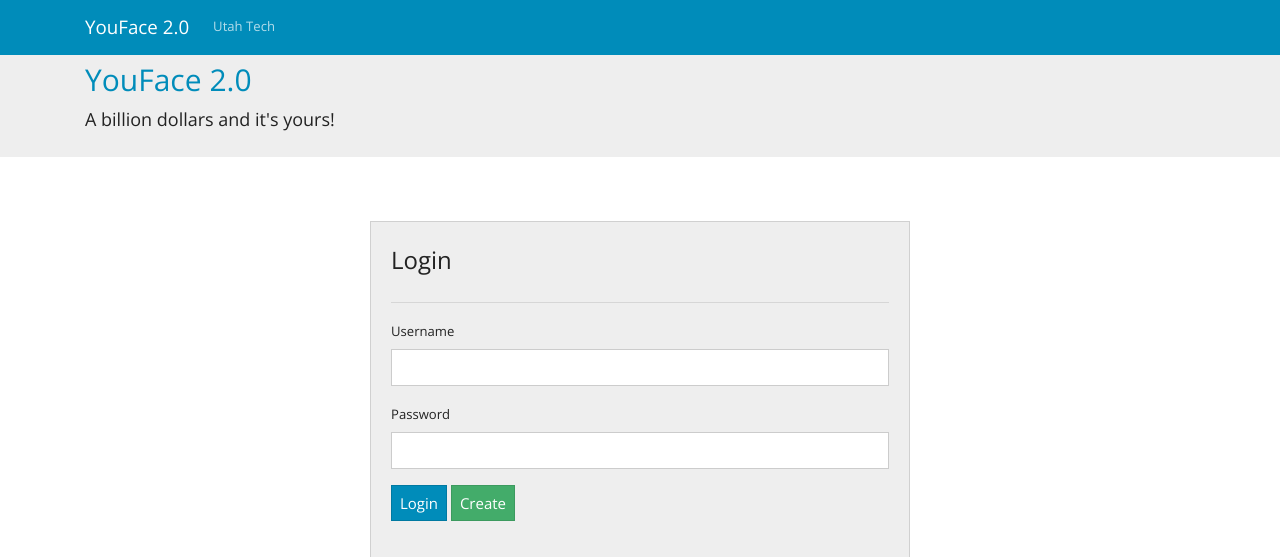
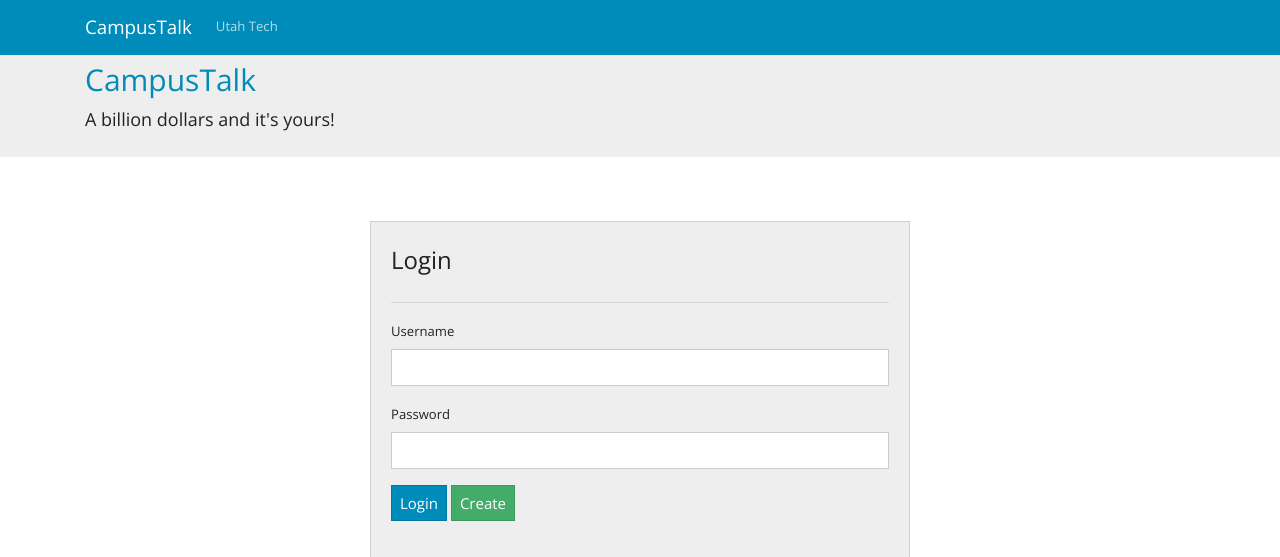
Before and after one commit to JeffCompasClassrooms/cs2450-youface-fall2025-the-walking-devs, a Flask app: page /loginscreen in a window 1280 px wide. Shown: the top 557 px of the page. Run offline with Flask 3, Linux system fonts and the light colour scheme; data that the repository does not hold is empty; some libraries are stand-ins or nearby versions.

Commit message:
Changed instanced of {{ title }} to CampusTalk

```diff
--- a/templates/base.html
+++ b/templates/base.html
@@ -2,7 +2,7 @@
 <html>
     <head>
       <meta charset="utf-8">
-      <title>{{ title }}</title>
+      <title>CampusTalk</title>
       <link rel="stylesheet" href="{{ url_for('static', filename='bootstrap.min.css') }}" type="text/css">
       <link rel="stylesheet" href="{{ url_for('static', filename='youface.css') }}" type="text/css">
       <script src="https://code.jquery.com/jquery-3.2.1.slim.min.js" integrity="sha384-KJ3o2DKtIkvYIK3UENzmM7KCkRr/rE9/Qpg6aAZGJwFDMVNA/GpGFF93hXpG5KkN" crossorigin="anonymous"></script>
@@ -12,7 +12,7 @@
     <body>
       <nav class="navbar navbar-expand-lg navbar-dark bg-primary">
         <div class="container">
-          <a class="navbar-brand" href="/">{{ title }}</a>
+          <a class="navbar-brand" href="/">CampusTalk</a>
           <button class="navbar-toggler" type="button" data-toggle="collapse" data-target="#navbarColor01" aria-controls="navbarColor01" aria-expanded="false" aria-label="Toggle navigation">
             <span class="navbar-toggler-icon"></span>
           </button>
@@ -36,7 +36,7 @@
 
       <div class="jumbotron">
         <div class="container">
-          <h1><a href="/">{{title}}</a></h1>
+          <h1><a href="/">CampusTalk</a></h1>
           <p class="lead">{{subtitle}}</p>
         </div>
       </div>
```
